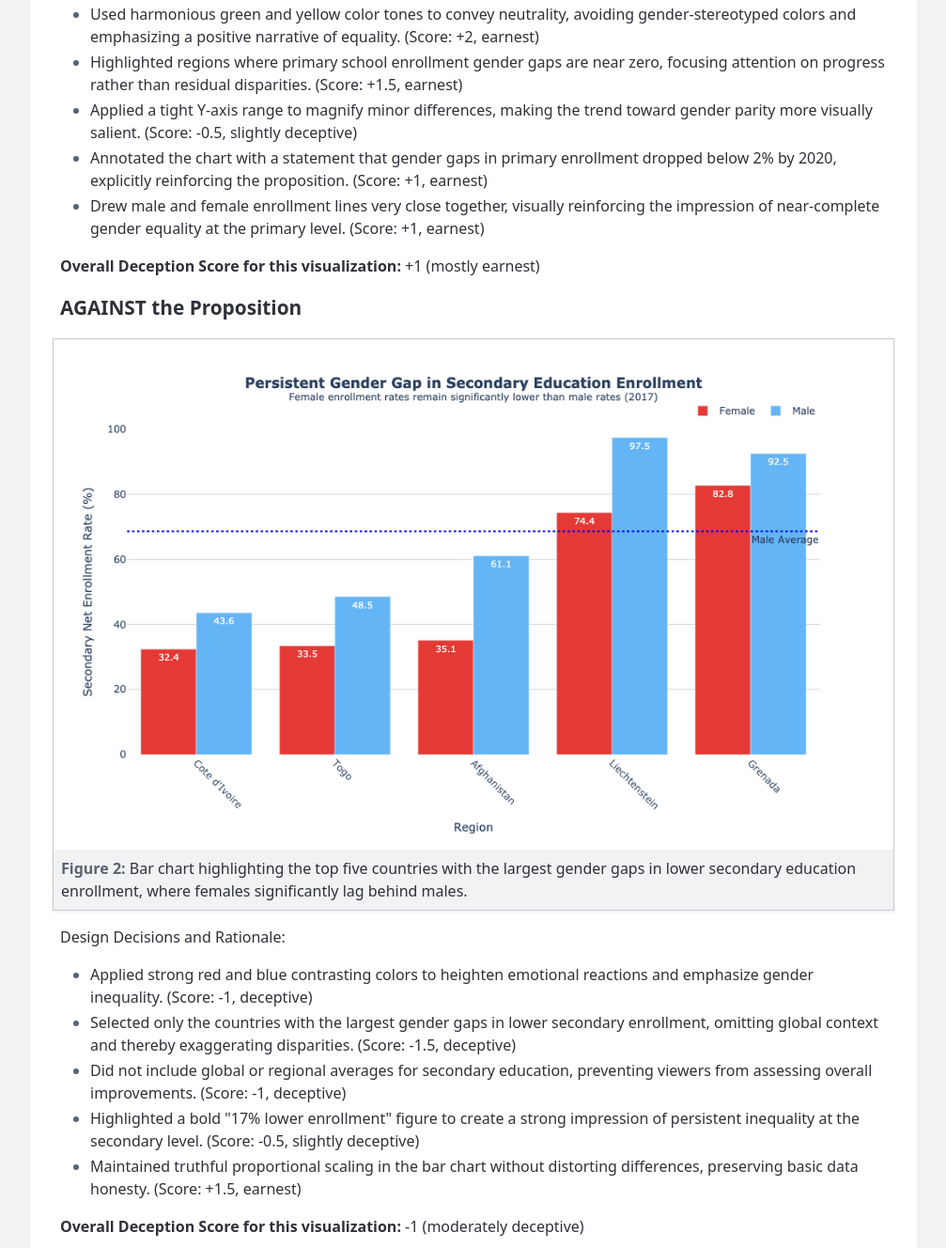
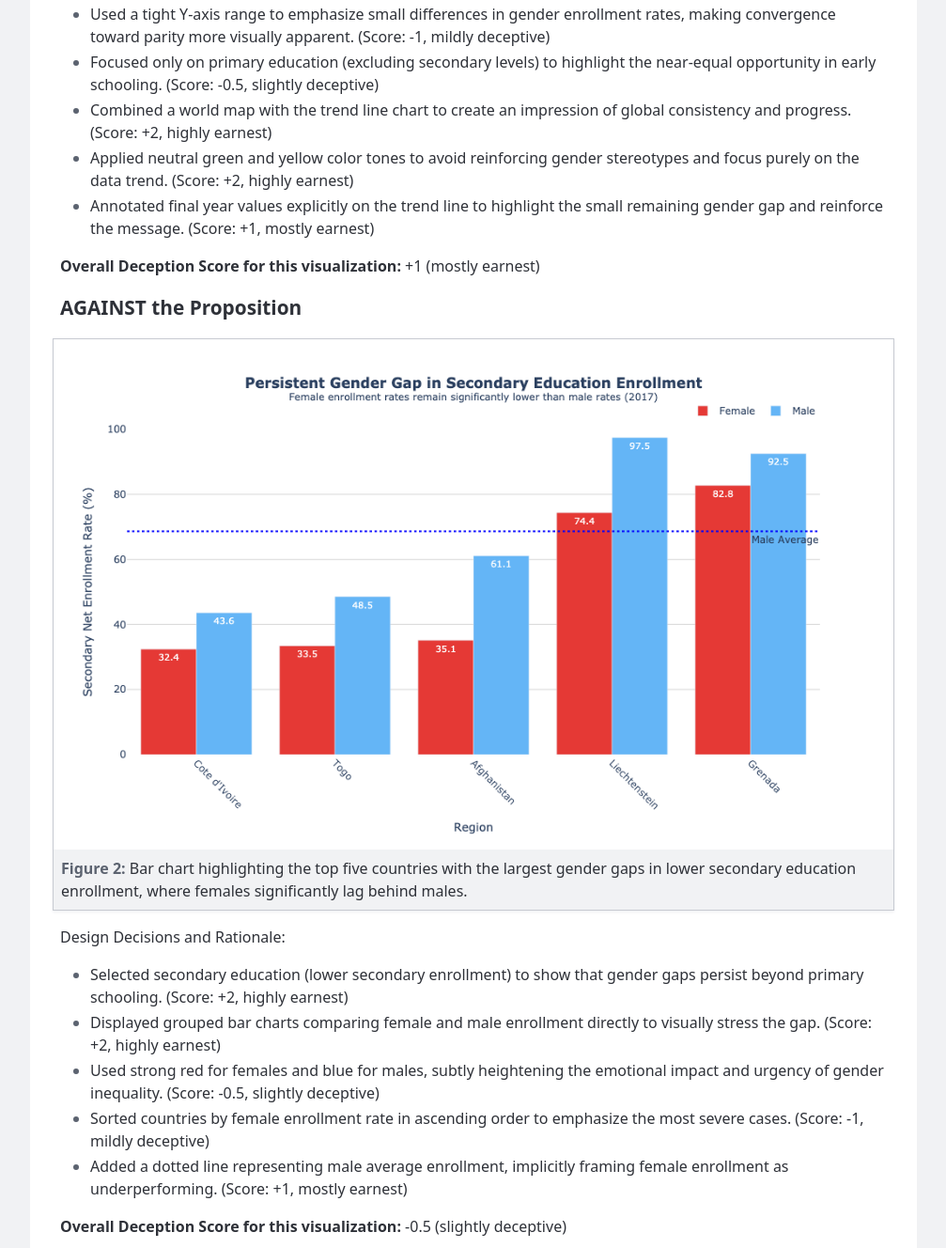
Before and after one commit to GaeaHou/portfolio, a plain HTML site: page projects/project2_report.html in a window 1280 px wide. Shown: the part 1392-2720 px from the top of the page at 94% size, without its empty margins (136-1143 px from the left). Drawn offline with Linux system fonts and the light colour scheme.

Commit message:
Update project2_report.html

```diff
--- a/projects/project2_report.html
+++ b/projects/project2_report.html
@@ -171,11 +171,11 @@
         <p>Design Decisions and Rationale:</p>
 
         <ul>
-          <li>Used harmonious green and yellow color tones to convey neutrality, avoiding gender-stereotyped colors and emphasizing a positive narrative of equality. (Score: +2, earnest)</li>
-          <li>Highlighted regions where primary school enrollment gender gaps are near zero, focusing attention on progress rather than residual disparities. (Score: +1.5, earnest)</li>
-          <li>Applied a tight Y-axis range to magnify minor differences, making the trend toward gender parity more visually salient. (Score: -0.5, slightly deceptive)</li>
-          <li>Annotated the chart with a statement that gender gaps in primary enrollment dropped below 2% by 2020, explicitly reinforcing the proposition. (Score: +1, earnest)</li>
-          <li>Drew male and female enrollment lines very close together, visually reinforcing the impression of near-complete gender equality at the primary level. (Score: +1, earnest)</li>
+          <li>Used a tight Y-axis range to emphasize small differences in gender enrollment rates, making convergence toward parity more visually apparent. (Score: -1, mildly deceptive)</li>
+          <li>Focused only on primary education (excluding secondary levels) to highlight the near-equal opportunity in early schooling. (Score: -0.5, slightly deceptive)</li>
+          <li>Combined a world map with the trend line chart to create an impression of global consistency and progress. (Score: +2, highly earnest)</li>
+          <li>Applied neutral green and yellow color tones to avoid reinforcing gender stereotypes and focus purely on the data trend. (Score: +2, highly earnest)</li>
+          <li>Annotated final year values explicitly on the trend line to highlight the small remaining gender gap and reinforce the message. (Score: +1, mostly earnest)</li>
         </ul>
 
         <p><strong>Overall Deception Score for this visualization:</strong> +1 (mostly earnest)</p>
@@ -192,14 +192,14 @@
         <p>Design Decisions and Rationale:</p>
 
         <ul>
-          <li>Applied strong red and blue contrasting colors to heighten emotional reactions and emphasize gender inequality. (Score: -1, deceptive)</li>
-          <li>Selected only the countries with the largest gender gaps in lower secondary enrollment, omitting global context and thereby exaggerating disparities. (Score: -1.5, deceptive)</li>
-          <li>Did not include global or regional averages for secondary education, preventing viewers from assessing overall improvements. (Score: -1, deceptive)</li>
-          <li>Highlighted a bold "17% lower enrollment" figure to create a strong impression of persistent inequality at the secondary level. (Score: -0.5, slightly deceptive)</li>
-          <li>Maintained truthful proportional scaling in the bar chart without distorting differences, preserving basic data honesty. (Score: +1.5, earnest)</li>
+          <li>Selected secondary education (lower secondary enrollment) to show that gender gaps persist beyond primary schooling. (Score: +2, highly earnest)</li>
+          <li>Displayed grouped bar charts comparing female and male enrollment directly to visually stress the gap. (Score: +2, highly earnest)</li>
+          <li>Used strong red for females and blue for males, subtly heightening the emotional impact and urgency of gender inequality. (Score: -0.5, slightly deceptive)</li>
+          <li>Sorted countries by female enrollment rate in ascending order to emphasize the most severe cases. (Score: -1, mildly deceptive)</li>
+          <li>Added a dotted line representing male average enrollment, implicitly framing female enrollment as underperforming. (Score: +1, mostly earnest)</li>
         </ul>
 
-        <p><strong>Overall Deception Score for this visualization:</strong> -1 (moderately deceptive)</p>
+        <p><strong>Overall Deception Score for this visualization:</strong> -0.5 (slightly deceptive)</p>
       </section>
 
       <section>
```
